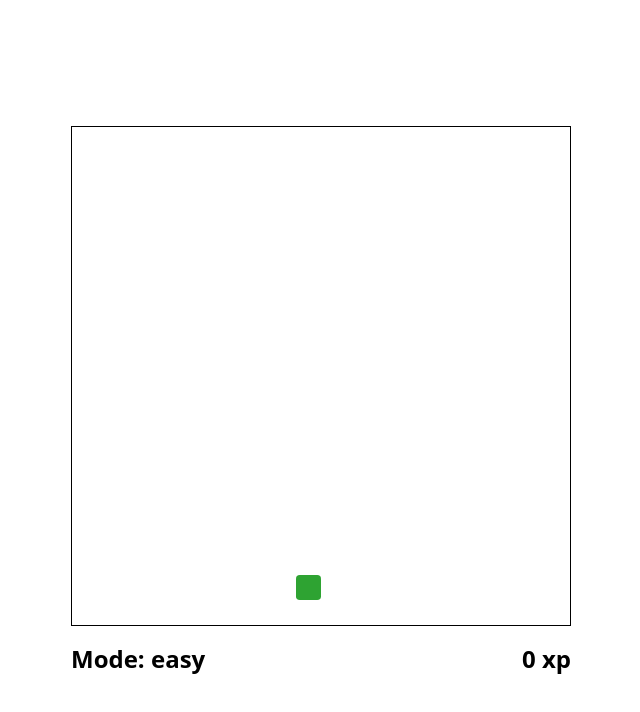
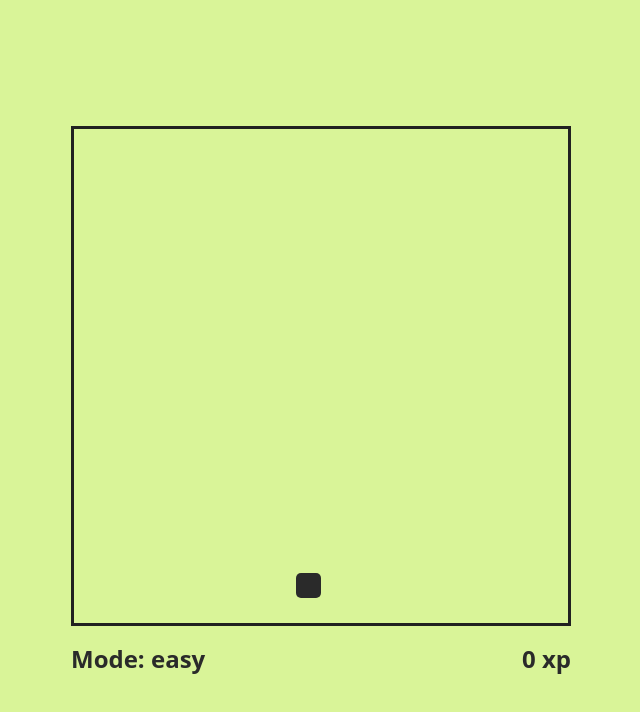
Before and after one commit to denshaver/snake-react, a React (Vite) app: page / in a window 1280 px wide. Both pictures are taken after a click on the button "EASY". Shown: the top 712 px of the page, without its empty margins (319-959 px from the left). Built offline with nearby package versions, Linux system fonts and the light colour scheme; a web font is replaced by a local one.

Commit message:
feat: redesign

```diff
--- a/src/index.css
+++ b/src/index.css
@@ -1,9 +1,23 @@
 @import url("https://fonts.googleapis.com/css2?family=Peralta&display=swap");
+
+:root {
+  --bg-color: rgb(217, 244, 152);
+  --primary-color: rgb(42, 42, 42);
+  --secondary-color: rgb(161, 190, 95);
+  --overlay-color: rgba(62, 149, 45, 0.313);
+  --primary-border: 3px solid rgb(33, 33, 33);
+}
+
 * {
   padding: 0;
   margin: 0;
   box-sizing: border-box;
   font-family: "Peralta", system-ui;
+  color: var(--primary-color);
+}
+
+body {
+  background-color: var(--bg-color);
 }
 
 .container {
@@ -22,7 +36,7 @@
   margin: 0 auto;
   width: 500px;
   height: 500px;
-  border: 1px solid black;
+  border: var(--primary-border);
   display: grid;
 }
 
@@ -30,7 +44,7 @@
   margin: 0 auto;
   width: 500px;
   height: 500px;
-  border: 1px solid black;
+  border: var(--primary-border);
   display: flex;
   flex-direction: column;
   align-items: center;
@@ -59,7 +73,7 @@
   justify-content: center;
   align-items: center;
   position: absolute;
-  background-color: rgba(205, 205, 205, 0.482);
+  background-color: var(--overlay-color);
   font-size: 24px;
 }
 
@@ -75,7 +89,7 @@
 }
 
 .primary-btn:hover {
-  background-color: #cacaca;
+  background-color: var(--secondary-color);
   color: white;
 }
 
@@ -86,11 +100,11 @@
 }
 
 .player {
-  background-color: rgb(46, 163, 50);
-  border-radius: 15%;
+  background-color: var(--primary-color);
+  border-radius: 20%;
 }
 
 .point {
-  background-color: rgb(255, 53, 100);
+  background-color: var(--primary-color);
   border-radius: 50%;
 }
```
